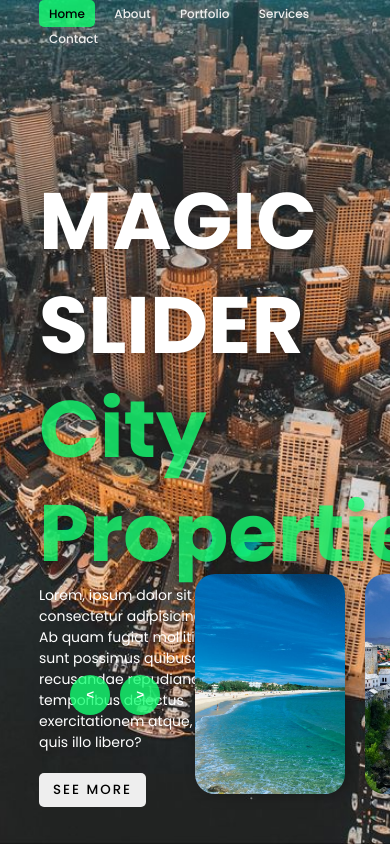
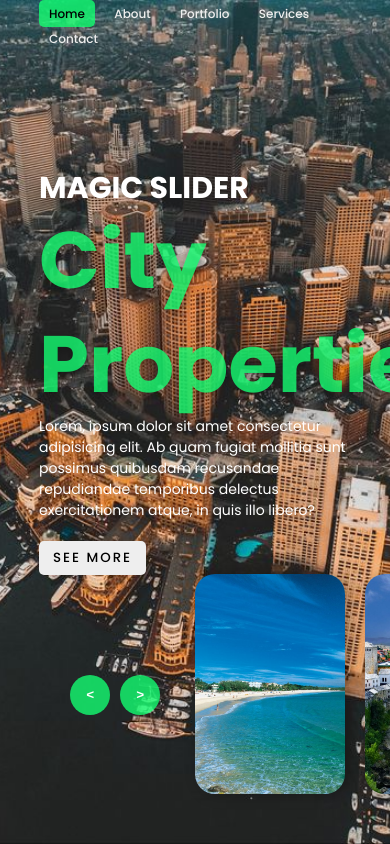
Before and after one commit to Marenco81/Responsive-Slider, a plain HTML site: page index.html in a window 390 px wide. Drawn offline with Linux system fonts and the light colour scheme.

Commit message:
Responsive design

```diff
--- a/styles.css
+++ b/styles.css
@@ -277,3 +277,16 @@ color: #14ff72cb;
         opacity: 0;
     }
 }
+
+/* Responsive design */
+
+@media screen and (max-width:678px) {
+    .slider .list .item .content {
+        padding-right: 0;
+    }
+
+    .slider .list .item .content .title {
+        font-size: 30px;
+    }
+
+}
```
